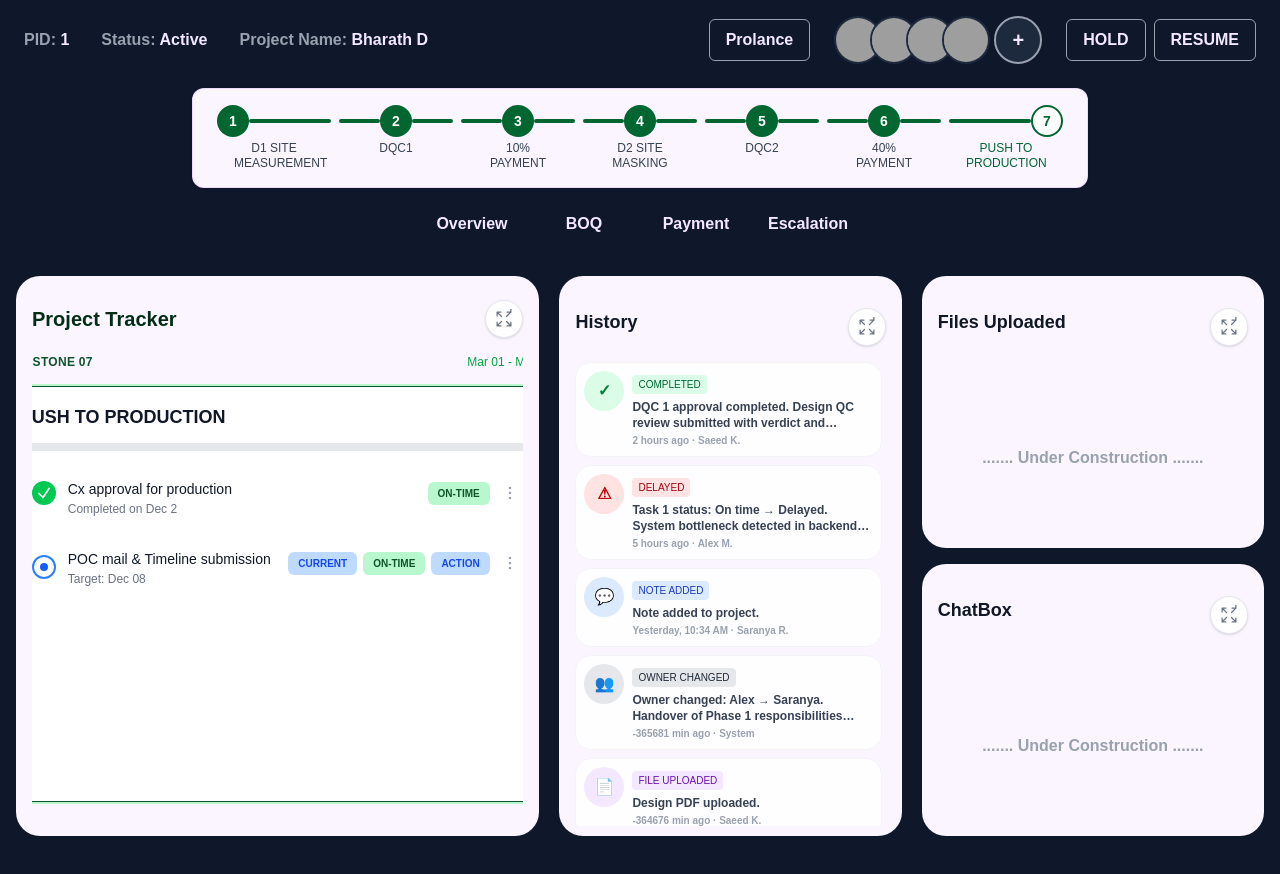
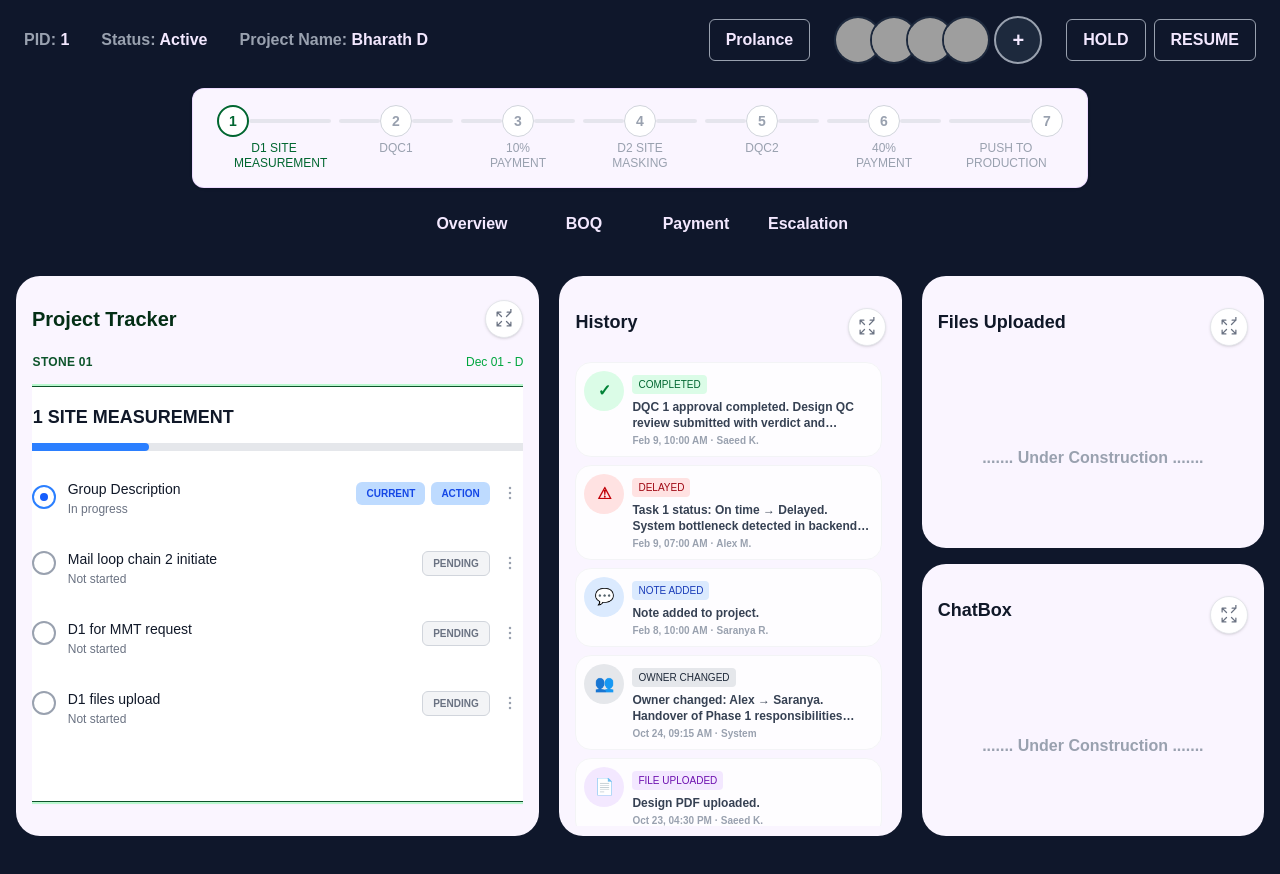
Before and after one commit to HomesBuiltUniquely/DesignModulephase1, a Next.js app in the folder my-app/: page /Leads/1 in a window 1280 px wide. Shown: the top 874 px of the page. Built offline with nearby package versions, Linux system fonts and the light colour scheme; grey boxes are pictures that could not be loaded.

Commit message:
commitng changes in the design phase 1

```diff
--- a/my-app/app/Leads/[id]/components/HistoryCard.tsx
+++ b/my-app/app/Leads/[id]/components/HistoryCard.tsx
@@ -1,5 +1,6 @@
 'use client';
 
+import { useEffect, useState } from 'react';
 import type { HistoryEvent, HistoryEventType } from '../types';
 
 type Props = {
@@ -63,9 +64,14 @@ export default function HistoryCard({
     currentMilestoneIndex,
     totalMilestones,
 }: Props) {
+    const [mounted, setMounted] = useState(false);
+    useEffect(() => setMounted(true), []);
+
     const progressPct = totalMilestones > 0 ? Math.round((currentMilestoneIndex / (totalMilestones - 1)) * 100) : 0;
     const pendingTasks = 12; // placeholder
     const overdueItems = 3;   // placeholder
+
+    const relativeTime = (iso: string) => mounted ? formatRelativeTime(iso) : '—';
 
     return (
         <div className={cardClass}>
@@ -97,7 +103,7 @@ export default function HistoryCard({
                                             {badge.label}
                                         </span>
                                         <p className="text-gray-700 text-xs mt-1 line-clamp-2">{ev.description}</p>
-                                        <p className="text-gray-400 text-[10px] mt-0.5">{formatRelativeTime(ev.timestamp)} · {ev.user.name}</p>
+                                        <p className="text-gray-400 text-[10px] mt-0.5">{relativeTime(ev.timestamp)} · {ev.user.name}</p>
                                     </div>
                                 </div>
                             );
@@ -126,7 +132,7 @@ export default function HistoryCard({
                                     <EventIcon type={ev.type} />
                                     <div className="flex-1 min-w-0">
                                         <span className={`inline-block px-2 py-0.5 rounded text-xs font-medium ${badge.className}`}>
-                                            {badge.label} {formatRelativeTime(ev.timestamp)}
+                                            {badge.label} {relativeTime(ev.timestamp)}
                                         </span>
                                         <p className="mt-2 text-gray-700 text-sm">{ev.description}</p>
                                         {ev.type === 'note' && ev.details && ev.details.kind === 'note' && (
--- a/my-app/app/Leads/[id]/components/MilestonesCard.tsx
+++ b/my-app/app/Leads/[id]/components/MilestonesCard.tsx
@@ -14,7 +14,7 @@ type Props = {
     onScrollRight: () => void;
     scrollRef: RefObject<HTMLDivElement | null>;
     onOpenTask: (milestoneIndex: number, taskName: string) => void;
-    getTaskStatus: (taskIndex: number, total: number) => TaskStatus;
+    getTaskStatus: (milestoneIndex: number, taskIndex: number, taskList: string[]) => TaskStatus;
 };
 
 /**
@@ -111,7 +111,7 @@ export default function MilestonesCard({
                                             {taskList.map((task: string, taskIndex: number) => {
                                                 const status = isNextOrLater
                                                     ? { icon: 'pending' as const, subtitle: 'Not started', tags: ['PENDING'] as const }
-                                                    : getTaskStatus(taskIndex, taskList.length);
+                                                    : getTaskStatus(milestoneIndex, taskIndex, taskList);
                                                 return (
                                                     <div
                                                         key={taskIndex}
--- a/my-app/app/Leads/[id]/components/ViewTaskDetailsModal.tsx
+++ b/my-app/app/Leads/[id]/components/ViewTaskDetailsModal.tsx
@@ -1,5 +1,6 @@
 'use client';
 
+import { useEffect, useState } from 'react';
 import type { HistoryEvent, HistoryEventDetails } from '../types';
 
 type Props = {
@@ -95,6 +96,9 @@ function DetailsContent({ details }: { details: HistoryEventDetails }) {
 }
 
 export default function ViewTaskDetailsModal({ event, onClose }: Props) {
+    const [mounted, setMounted] = useState(false);
+    useEffect(() => setMounted(true), []);
+
     return (
         <div className="fixed inset-0 z-[100] flex items-center justify-center bg-black/50" onClick={onClose}>
             <div
@@ -110,7 +114,7 @@ export default function ViewTaskDetailsModal({ event, onClose }: Props) {
                 <div className="flex-1 overflow-y-auto p-6 space-y-4">
                     {event.taskName && <p><span className="font-medium text-gray-500">Task:</span> {event.taskName}</p>}
                     {event.milestoneName && <p><span className="font-medium text-gray-500">Milestone:</span> {event.milestoneName}</p>}
-                    <p><span className="font-medium text-gray-500">When:</span> {formatTimestamp(event.timestamp)}</p>
+                    <p><span className="font-medium text-gray-500">When:</span> {mounted ? formatTimestamp(event.timestamp) : event.timestamp}</p>
                     <p><span className="font-medium text-gray-500">By:</span> {event.user.name}</p>
                     <p className="text-gray-700">{event.description}</p>
                     {event.details && (
--- a/my-app/app/Leads/[id]/components/popups/PopupFirstCutDesign.tsx
+++ b/my-app/app/Leads/[id]/components/popups/PopupFirstCutDesign.tsx
@@ -10,6 +10,7 @@ type Props = {
     onDesignDrop: (e: React.DragEvent) => void;
     onDesignDragOver: (e: React.DragEvent) => void;
     removeDesignFile: (index: number) => void;
+    onSubmit?: () => void;
 };
 
 /**
@@ -23,6 +24,7 @@ export default function PopupFirstCutDesign({
     onDesignDrop,
     onDesignDragOver,
     removeDesignFile,
+    onSubmit,
 }: Props) {
     return (
         <div className="w-full min-h-[100vh]">
@@ -112,7 +114,7 @@ export default function PopupFirstCutDesign({
                     </div>
                     <div className="flex items-center justify-between gap-6 mr-5 py-6">
                         <div className="text-[16px] text-gray-600">Cancel</div>
-                        <button className="bg-blue-500 text-white w-35 h-9 rounded-md flex pl-3 pt-1.5 gap-2 font-bold">
+                        <button type="button" onClick={onSubmit} className="bg-blue-500 text-white w-35 h-9 rounded-md flex pl-3 pt-1.5 gap-2 font-bold">
                             Send Invite{' '}
                             <svg xmlns="http://www.w3.org/2000/svg" fill="none" viewBox="0 0 24 24" strokeWidth="1.5" stroke="currentColor" className="size-6">
                                 <path strokeLinecap="round" strokeLinejoin="round" d="M6 12 3.269 3.125A59.769 59.769 0 0 1 21.485 12 59.768 59.768 0 0 1 3.27 20.875L5.999 12Zm0 0h7.5" />
--- a/my-app/app/Leads/[id]/components/popups/PopupMeetingCompleted.tsx
+++ b/my-app/app/Leads/[id]/components/popups/PopupMeetingCompleted.tsx
@@ -12,6 +12,7 @@ type Props = {
     onMomDrop: (e: React.DragEvent) => void;
     removeMomFile: (index: number) => void;
     onClose: () => void;
+    onShareMom?: () => void;
 };
 
 /**
@@ -27,6 +28,7 @@ export default function PopupMeetingCompleted({
     onMomDrop,
     removeMomFile,
     onClose,
+    onShareMom,
 }: Props) {
     return (
         <div className="px-6 pb-6 max-w-[640px] mt-6">
@@ -112,7 +114,7 @@ export default function PopupMeetingCompleted({
             </div>
             <div className="flex justify-end gap-3">
                 <button type="button" onClick={onClose} className="px-4 py-2 text-gray-700 font-medium hover:bg-gray-100 rounded-lg">Cancel</button>
-                <button type="button" className="px-5 py-2 bg-blue-600 text-white font-medium rounded-lg hover:bg-blue-700 flex items-center gap-1">
+                <button type="button" onClick={onShareMom} className="px-5 py-2 bg-blue-600 text-white font-medium rounded-lg hover:bg-blue-700 flex items-center gap-1">
                     Share the MOM <span className="pl-2"><svg xmlns="http://www.w3.org/2000/svg" fill="none" viewBox="0 0 24 24" strokeWidth="1.5" stroke="currentColor" className="size-6 fill-white"><path strokeLinecap="round" strokeLinejoin="round" d="M6 12 3.269 3.125A59.769 59.769 0 0 1 21.485 12 59.768 59.768 0 0 1 3.27 20.875L5.999 12Zm0 0h7.5" /></svg></span>
                 </button>
             </div>
--- a/my-app/app/Leads/[id]/page.tsx
+++ b/my-app/app/Leads/[id]/page.tsx
@@ -28,7 +28,25 @@ export default function ProjectDetailPage() {
     // State to track WHICH card is maximized (null = none)
     const [activeCard, setActiveCard] = useState<string | null>(null);
     // Which milestone is "current" (shown alone when not maximized; highlighted when maximized). Next milestones are grayed.
-    const [currentMilestoneIndex, setCurrentMilestoneIndex] = useState(6); // 0 = 1st, 1 = 2nd (DQC1), 2 = 3rd, 3 = D2 SITE MASKING, ...
+    const [currentMilestoneIndex, setCurrentMilestoneIndex] = useState(0); // 0 = 1st, 1 = 2nd (DQC1), 2 = 3rd, 3 = D2 SITE MASKING, ...
+    // Track which tasks are completed; next milestone unlocks only when all tasks in current milestone are done
+    const [completedTaskKeys, setCompletedTaskKeys] = useState<string[]>([]);
+
+    const taskKey = (milestoneIndex: number, taskName: string) => `${milestoneIndex}-${taskName}`;
+
+    const markTaskComplete = (milestoneIndex: number, taskName: string) => {
+        const key = taskKey(milestoneIndex, taskName);
+        setCompletedTaskKeys((prev) => (prev.includes(key) ? prev : [...prev, key]));
+    };
+
+    useEffect(() => {
+        const milestone = MileStonesArray.MilestonesName[currentMilestoneIndex];
+        if (!milestone || currentMilestoneIndex >= 6) return;
+        const allDone = milestone.taskList.every((t: string) =>
+            completedTaskKeys.includes(taskKey(currentMilestoneIndex, t))
+        );
+        if (allDone) setCurrentMilestoneIndex((prev) => Math.min(prev + 1, 6));
+    }, [completedTaskKeys, currentMilestoneIndex]);
     // Which milestone popup is open (null = closed). Lets you show different popup content per milestone/task.
     const [popupContext, setPopupContext] = useState<{ milestoneIndex: number; milestoneName: string; taskName: string } | null>(null);
     // Brief message when user tries to open a task in a future milestone (e.g. "Complete the current milestone first")
@@ -61,21 +79,14 @@ export default function ProjectDetailPage() {
     const [momReferenceFiles, setMomReferenceFiles] = useState<File[]>([]);
     const momFileInputRef = useRef<HTMLInputElement>(null);
 
-    // Progress history: activity log for View Task Details
-    const [historyEvents, setHistoryEvents] = useState<HistoryEvent[]>(() => {
-        const now = new Date();
-        const twoHoursAgo = new Date(now.getTime() - 2 * 60 * 60 * 1000).toISOString();
-        const fiveHoursAgo = new Date(now.getTime() - 5 * 60 * 60 * 1000).toISOString();
-        const yesterday = new Date(now.getTime() - 24 * 60 * 60 * 1000).toISOString();
-        const oct24 = new Date(now.getFullYear(), 9, 24, 9, 15).toISOString();
-        const oct23 = new Date(now.getFullYear(), 9, 23, 16, 30).toISOString();
-        return [
+    // Progress history: activity log for View Task Details (fixed timestamps to avoid hydration mismatch)
+    const [historyEvents, setHistoryEvents] = useState<HistoryEvent[]>(() => [
         {
             id: 'ev-1',
             type: 'completed',
             taskName: 'DQC 1 approval',
             milestoneName: 'DQC1',
-                timestamp: twoHoursAgo,
+            timestamp: '2025-02-09T10:00:00.000Z',
             description: 'DQC 1 approval completed. Design QC review submitted with verdict and remarks.',
             user: { name: 'Saeed K.', avatar: '/profile1.jpg' },
             details: {
@@ -92,14 +103,14 @@ export default function ProjectDetailPage() {
             id: 'ev-2',
             type: 'delayed',
             taskName: 'Task 1',
-                timestamp: fiveHoursAgo,
+            timestamp: '2025-02-09T07:00:00.000Z',
             description: 'Task 1 status: On time → Delayed. System bottleneck detected in backend API response times.',
             user: { name: 'Alex M.', avatar: '/profile2.jpg' },
         },
         {
             id: 'ev-3',
             type: 'note',
-                timestamp: yesterday,
+            timestamp: '2025-02-08T10:00:00.000Z',
             description: 'Note added to project.',
             user: { name: 'Saranya R.', avatar: '/profile3.jpg' },
             details: { kind: 'note', noteText: 'Still waiting for the final site measurement data from the vendor before we can commit to the foundation phase.' },
@@ -107,7 +118,7 @@ export default function ProjectDetailPage() {
         {
             id: 'ev-4',
             type: 'owner_change',
-                timestamp: oct24,
+            timestamp: '2025-10-24T09:15:00.000Z',
             description: 'Owner changed: Alex → Saranya. Handover of Phase 1 responsibilities completed.',
             user: { name: 'System' },
         },
@@ -115,7 +126,7 @@ export default function ProjectDetailPage() {
             id: 'ev-5',
             type: 'file_upload',
             taskName: 'Design PDF upload',
-                timestamp: oct23,
+            timestamp: '2025-10-23T16:30:00.000Z',
             description: 'Design PDF uploaded.',
             user: { name: 'Saeed K.', avatar: '/profile1.jpg' },
             details: { kind: 'file_upload', fileName: 'Final_Blueprint_V2.pdf', size: '4.2 MB', status: 'Ready for review' },
@@ -125,7 +136,7 @@ export default function ProjectDetailPage() {
             type: 'completed',
             taskName: 'D1 for MMT request',
             milestoneName: 'D1 SITE MEASUREMENT',
-                timestamp: new Date(now.getTime() - 3 * 24 * 60 * 60 * 1000).toISOString(),
+            timestamp: '2025-02-06T10:00:00.000Z',
             description: 'D1 MMT request submitted with date, time and assignment.',
             user: { name: 'Alex M.', avatar: '/profile2.jpg' },
             details: { kind: 'd1_request', date: '2025-02-05', time: '10:00 AM', assignedExecutive: 'Site Team A' },
@@ -135,13 +146,12 @@ export default function ProjectDetailPage() {
             type: 'completed',
             taskName: 'meeting completed',
             milestoneName: 'DQC1',
-                timestamp: new Date(now.getTime() - 4 * 24 * 60 * 60 * 1000).toISOString(),
+            timestamp: '2025-02-05T10:00:00.000Z',
             description: 'Meeting completed. MOM shared with reference files.',
-                user: { name: 'Kavilaash R.', avatar: '/profile3.jpg' },
+            user: { name: 'Saranya R.', avatar: '/profile3.jpg' },
             details: { kind: 'mom', minutes: 'Finalised layout and material choices. Client approved backsplash option B. Next: DQC 1 submission by EOW.', referenceFiles: [{ name: 'Meeting_Notes.pdf', size: '120 KB' }, { name: 'Layout_v3.dwg', size: '2.1 MB' }] },
         },
-        ];
-    });
+    ]);
     const [selectedHistoryEvent, setSelectedHistoryEvent] = useState<HistoryEvent | null>(null);
 
     // Fake projects data (same as Dashboard for now)
@@ -306,7 +316,7 @@ export default function ProjectDetailPage() {
     const addHistoryEvent = (event: Omit<HistoryEvent, 'id' | 'timestamp'>) => {
         const full: HistoryEvent = {
             ...event,
-            id: `ev-${Date.now()}`,
+            id: `ev-${Math.random().toString(36).slice(2, 11)}`,
             timestamp: new Date().toISOString(),
         };
         setHistoryEvents((prev) => [full, ...prev]);
@@ -327,9 +337,7 @@ export default function ProjectDetailPage() {
                     remarks: dqc1Remarks.map((r) => ({ priority: r.priority, text: r.text })),
                 },
             });
-        }
-        if (dqc1Verdict === 'approved') {
-            setCurrentMilestoneIndex((prev) => Math.min(prev + 1, 6));
+            markTaskComplete(popupContext.milestoneIndex, popupContext.taskName);
         }
         closePopup();
     };
@@ -375,15 +383,25 @@ export default function ProjectDetailPage() {
         el.scrollBy({ left: direction === 'left' ? -step : step, behavior: 'smooth' });
     };
 
-    const getTaskStatus = (taskIndex: number, total: number) => {
-        if (taskIndex === 0) return { icon: 'completed' as const, subtitle: 'Completed on Dec 2', tags: ['ON-TIME'] as const };
-        if (taskIndex === 1) return { icon: 'current' as const, subtitle: 'Target: Dec 08', tags: ['CURRENT', 'ON-TIME', 'ACTION'] as const };
-        if (taskIndex === 2) return { icon: 'delayed' as const, subtitle: 'Awaiting MMT to upload files', tags: ['DELAYED'] as const };
+    const getTaskStatus = (milestoneIndex: number, taskIndex: number, taskList: string[]) => {
+        const taskName = taskList[taskIndex];
+        const key = taskKey(milestoneIndex, taskName);
+        const isCompleted = completedTaskKeys.includes(key);
+        const isCurrentMilestone = milestoneIndex === currentMilestoneIndex;
+        const isPastMilestone = milestoneIndex < currentMilestoneIndex;
+
+        if (isCompleted) return { icon: 'completed' as const, subtitle: 'Completed', tags: ['ON-TIME'] as const };
+        if (isPastMilestone) return { icon: 'completed' as const, subtitle: 'Completed', tags: ['ON-TIME'] as const };
+        if (!isCurrentMilestone) return { icon: 'pending' as const, subtitle: 'Not started', tags: ['PENDING'] as const };
+
+        const firstIncompleteIndex = taskList.findIndex((t) => !completedTaskKeys.includes(taskKey(milestoneIndex, t)));
+        const isCurrentTask = firstIncompleteIndex === taskIndex;
+        if (isCurrentTask) return { icon: 'current' as const, subtitle: 'In progress', tags: ['CURRENT', 'ACTION'] as const };
         return { icon: 'pending' as const, subtitle: 'Not started', tags: ['PENDING'] as const };
     };
 
     return (
-        <div className='bg-slate-900 xl:min-h-[900px]'>
+        <div className='bg-slate-900 xl:min-h-[900px] 2xl:min-h-[1400px]'>
             {!activeCard && (
                 <LeadDetailHeader
                     project={project}
@@ -450,7 +468,13 @@ export default function ProjectDetailPage() {
 
             {popupContext && (
                 <TaskModal context={popupContext} onClose={closePopup}>
-                    {popupContext.milestoneIndex === 0 && <PopupD1Measurement />}
+                    {/* ---------- Milestone 0: D1 SITE MEASUREMENT – D1 popup only for "D1 for MMT request" ---------- */}
+                    {popupContext.milestoneIndex === 0 && popupContext.taskName === 'D1 for MMT request' && (
+                        <PopupD1Measurement onSubmit={() => { markTaskComplete(0, 'D1 for MMT request'); closePopup(); }} />
+                    )}
+                    {popupContext.milestoneIndex === 0 && popupContext.taskName !== 'D1 for MMT request' && (
+                        <PopupPlaceholder message={popupContext.taskName} onMarkComplete={() => { markTaskComplete(popupContext.milestoneIndex, popupContext.taskName); closePopup(); }} />
+                    )}
 
                 {/* ---------- Milestone 1: DQC1 – different popup per task ---------- */}
                     {popupContext.milestoneIndex === 1 && popupContext.taskName === 'First cut design + quotation discussion meeting request' && (
@@ -462,6 +486,7 @@ export default function ProjectDetailPage() {
                             onDesignDrop={onDesignDrop}
                             onDesignDragOver={onDesignDragOver}
                             removeDesignFile={removeDesignFile}
+                            onSubmit={() => { markTaskComplete(1, 'First cut design + quotation discussion meeting request'); closePopup(); }}
                         />
                     )}
                     {popupContext.milestoneIndex === 1 && popupContext.taskName === 'meeting completed' && (
@@ -475,11 +500,21 @@ export default function ProjectDetailPage() {
                             onMomDrop={onMomDrop}
                             removeMomFile={removeMomFile}
                             onClose={closePopup}
+                            onShareMom={() => { markTaskComplete(1, 'meeting completed'); closePopup(); }}
                         />
                     )}
-                    {popupContext.milestoneIndex === 1 && popupContext.taskName === 'Material selection meeting + quotation discussion' && <PopupPlaceholder />}
-                    {popupContext.milestoneIndex === 1 && popupContext.taskName === 'DQC 1 submission - dwg + quotation' && <PopupPlaceholder message="Hi from DQC 1 submission - dwg + quotation" />}
-                    {popupContext.milestoneIndex === 2 && popupContext.taskName === '10% payment collection' && <PopupPlaceholder />}
+                    {popupContext.milestoneIndex === 1 && popupContext.taskName === 'Design finalisation meeting request' && (
+                        <PopupPlaceholder message="Design finalisation meeting request" onMarkComplete={() => { markTaskComplete(1, 'Design finalisation meeting request'); closePopup(); }} />
+                    )}
+                    {popupContext.milestoneIndex === 1 && popupContext.taskName === 'DQC 1 submission - dwg + quotation' && (
+                        <PopupPlaceholder message="Hi from DQC 1 submission - dwg + quotation" onMarkComplete={() => { markTaskComplete(1, 'DQC 1 submission - dwg + quotation'); closePopup(); }} />
+                    )}
+                    {popupContext.milestoneIndex === 2 && popupContext.taskName === '10% payment collection' && (
+                        <PopupPlaceholder message="10% payment collection" onMarkComplete={() => { markTaskComplete(2, '10% payment collection'); closePopup(); }} />
+                    )}
+                    {popupContext.milestoneIndex === 2 && popupContext.taskName === '10% payment approval' && (
+                        <PopupPlaceholder message="10% payment approval" onMarkComplete={() => { markTaskComplete(2, '10% payment approval'); closePopup(); }} />
+                    )}
                     {popupContext.milestoneIndex === 1 && popupContext.taskName === 'DQC 1 approval' && (
                         <PopupDqc1Approval
                             onClose={closePopup}
@@ -516,9 +551,15 @@ export default function ProjectDetailPage() {
                         />
                     )}
 
-                    {popupContext.milestoneIndex === 3 && popupContext.taskName === 'D2 - masking request raise' && <PopupD2MaskingRequest />}
-                    {popupContext.milestoneIndex === 3 && popupContext.taskName !== 'D2 - masking request raise' && <PopupPlaceholder message="Add your popup content for D2 SITE MASKING here" />}
-                    {popupContext.milestoneIndex === 4 && <PopupPlaceholder message="Add your popup content for DQC2 here" />}
+                    {popupContext.milestoneIndex === 3 && popupContext.taskName === 'D2 - masking request raise' && (
+                        <PopupD2MaskingRequest onSubmit={() => { markTaskComplete(3, 'D2 - masking request raise'); closePopup(); }} />
+                    )}
+                    {popupContext.milestoneIndex === 3 && popupContext.taskName !== 'D2 - masking request raise' && (
+                        <PopupPlaceholder message={popupContext.taskName} onMarkComplete={() => { markTaskComplete(3, popupContext.taskName); closePopup(); }} />
+                    )}
+                    {popupContext.milestoneIndex === 4 && (
+                        <PopupPlaceholder message={popupContext.taskName} onMarkComplete={() => { markTaskComplete(4, popupContext.taskName); closePopup(); }} />
+                    )}
                     {popupContext.milestoneIndex === 5 && popupContext.taskName === 'Design sign off' && (
                         <PopupDqc1Approval
                             onClose={closePopup}
@@ -554,7 +595,9 @@ export default function ProjectDetailPage() {
                             submitDqc1Review={submitDqc1Review}
                         />
                     )}
-                    {popupContext.milestoneIndex === 5 && popupContext.taskName !== 'Design sign off' && <PopupPlaceholder message="Add your popup content for 40% PAYMENT here" />}
+                    {popupContext.milestoneIndex === 5 && popupContext.taskName !== 'Design sign off' && (
+                        <PopupPlaceholder message={popupContext.taskName} onMarkComplete={() => { markTaskComplete(5, popupContext.taskName); closePopup(); }} />
+                    )}
                     {popupContext.milestoneIndex === 6 && (
                         <PopupMeetingCompleted
                             momMinutes={momMinutes}
@@ -566,6 +609,7 @@ export default function ProjectDetailPage() {
                             onMomDrop={onMomDrop}
                             removeMomFile={removeMomFile}
                             onClose={closePopup}
+                            onShareMom={() => { markTaskComplete(6, popupContext.taskName); closePopup(); }}
                         />
                     )}
                 </TaskModal>
```
Also changed, not shown: my-app/app/Leads/[id]/components/popups/PopupD1Measurement.tsx (+6 -2 lines), my-app/app/Leads/[id]/components/popups/PopupD2MaskingRequest.tsx (+6 -2 lines), my-app/app/Leads/[id]/components/popups/PopupPlaceholder.tsx (+8 -2 lines). Lines whose indentation alone changed are shown as unchanged.
